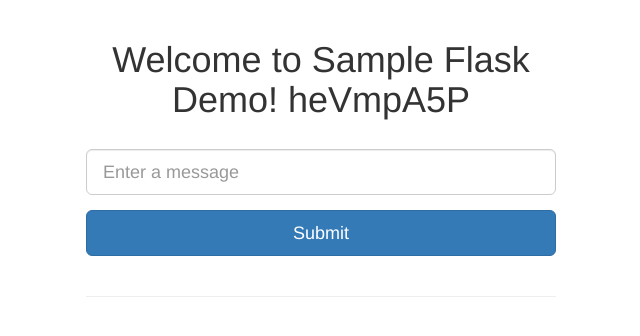
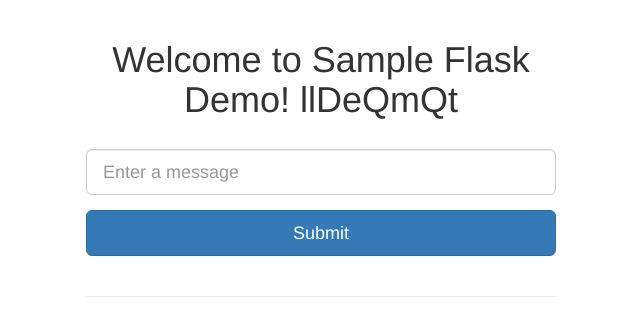
Before and after one commit to williaumwu/flask_sample, a Flask app: page / in a window 1280 px wide. Shown: the top 336 px of the page, without its empty margins (319-959 px from the left). Run offline with Flask 2, Linux system fonts and the light colour scheme; data that the repository does not hold is empty; some libraries are stand-ins or nearby versions.

Commit message:
testing change new string llDeQmQt

```diff
--- a/templates/index.html
+++ b/templates/index.html
@@ -3,7 +3,7 @@
 {% block content %}
 
 <div class="text-center">
-  <h1>Welcome to Sample Flask Demo! heVmpA5P</h1>
+  <h1>Welcome to Sample Flask Demo! llDeQmQt</h1>
 </div>
 
 <br>
```
Also changed, not shown: README.md.
